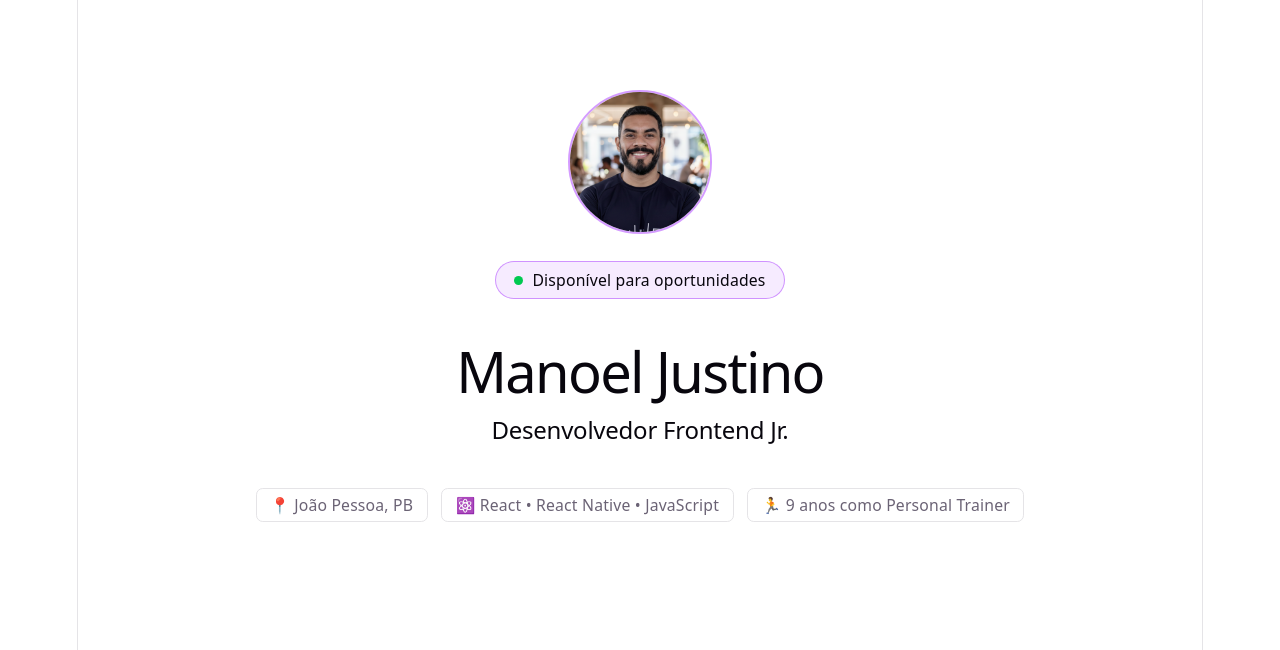
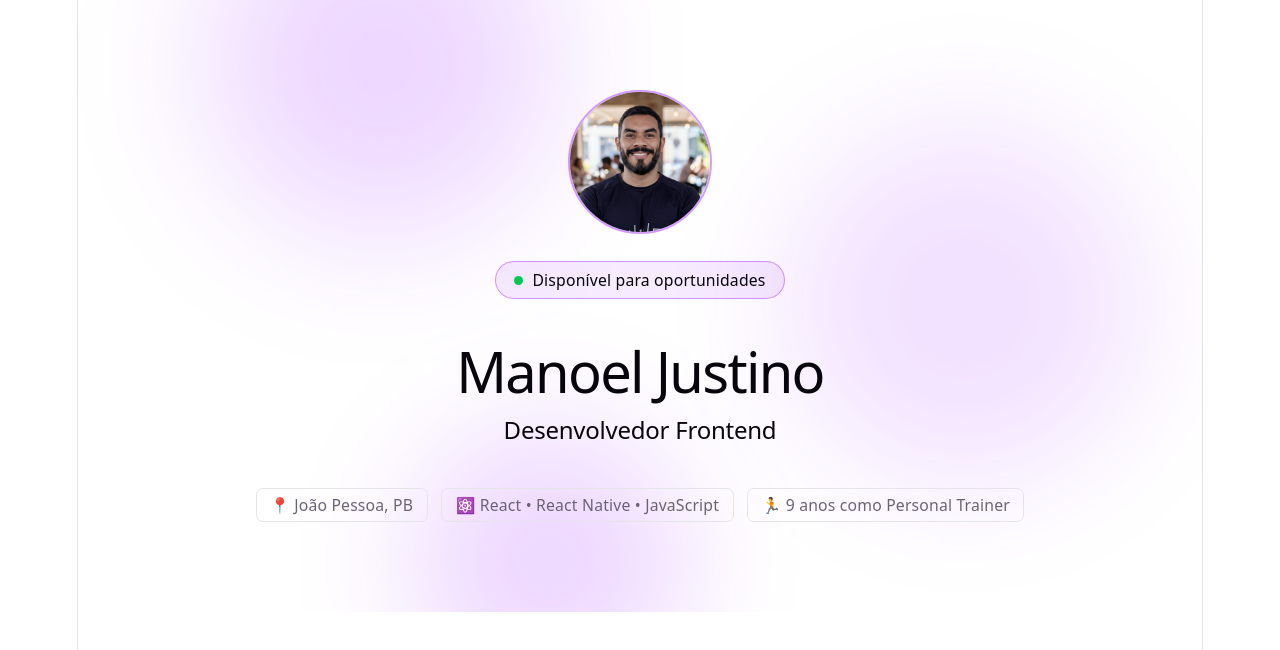
Before and after one commit to ManewJ/portfolio-manoel, a React (Vite) app: page / in a window 1280 px wide. Shown: the top 650 px of the page. Built offline with nearby package versions, Linux system fonts and the light colour scheme.

Commit message:
feat: adiciona efeito de blobs animados no fundo do Hero

```diff
--- a/src/components/Hero.jsx
+++ b/src/components/Hero.jsx
@@ -2,7 +2,14 @@ import profileImg from '../assets/profile.png'
 
 function Hero() {
   return (
-    <section className="flex flex-col items-center text-center px-6 py-20 gap-6">
+    <section className="relative flex flex-col items-center text-center px-6 py-20 gap-6 overflow-hidden">
+      {/* Blobs de fundo — decorativos, não interativos */}
+      <div className="absolute top-[-60px] left-[10%] w-72 h-72 rounded-full bg-[var(--accent)] opacity-20 blur-3xl animate-[blob_18s_ease-in-out_infinite]"></div>
+      <div className="absolute top-[20%] right-[5%] w-80 h-80 rounded-full bg-[var(--accent)] opacity-15 blur-3xl animate-[blob_22s_ease-in-out_infinite] [animation-delay:-6s]"></div>
+      <div className="absolute bottom-[-80px] left-[30%] w-64 h-64 rounded-full bg-[var(--accent)] opacity-20 blur-3xl animate-[blob_20s_ease-in-out_infinite] [animation-delay:-11s]"></div>
+
+      {/* Conteúdo real, acima dos blobs */}
+      <div className="relative z-10 flex flex-col items-center gap-6">
         <img
           src={profileImg}
           alt="Manoel Justino"
@@ -16,7 +23,7 @@ function Hero() {
 
         <div>
           <h1>Manoel Justino</h1>
-        <h2>Desenvolvedor Frontend Jr.</h2>
+          <h2>Desenvolvedor Frontend</h2>
         </div>
 
         <div className="flex flex-wrap justify-center gap-3 mt-2">
@@ -30,6 +37,7 @@ function Hero() {
             🏃 9 anos como Personal Trainer
           </span>
         </div>
+      </div>
     </section>
   )
 }
--- a/src/index.css
+++ b/src/index.css
@@ -111,3 +111,9 @@ code {
   padding: 4px 8px;
   background: var(--code-bg);
 }
+
+@keyframes blob {
+  0%, 100% { transform: translate(0, 0) scale(1); }
+  33% { transform: translate(30px, -40px) scale(1.1); }
+  66% { transform: translate(-20px, 25px) scale(0.95); }
+}
```
Lines whose indentation alone changed are shown as unchanged.
